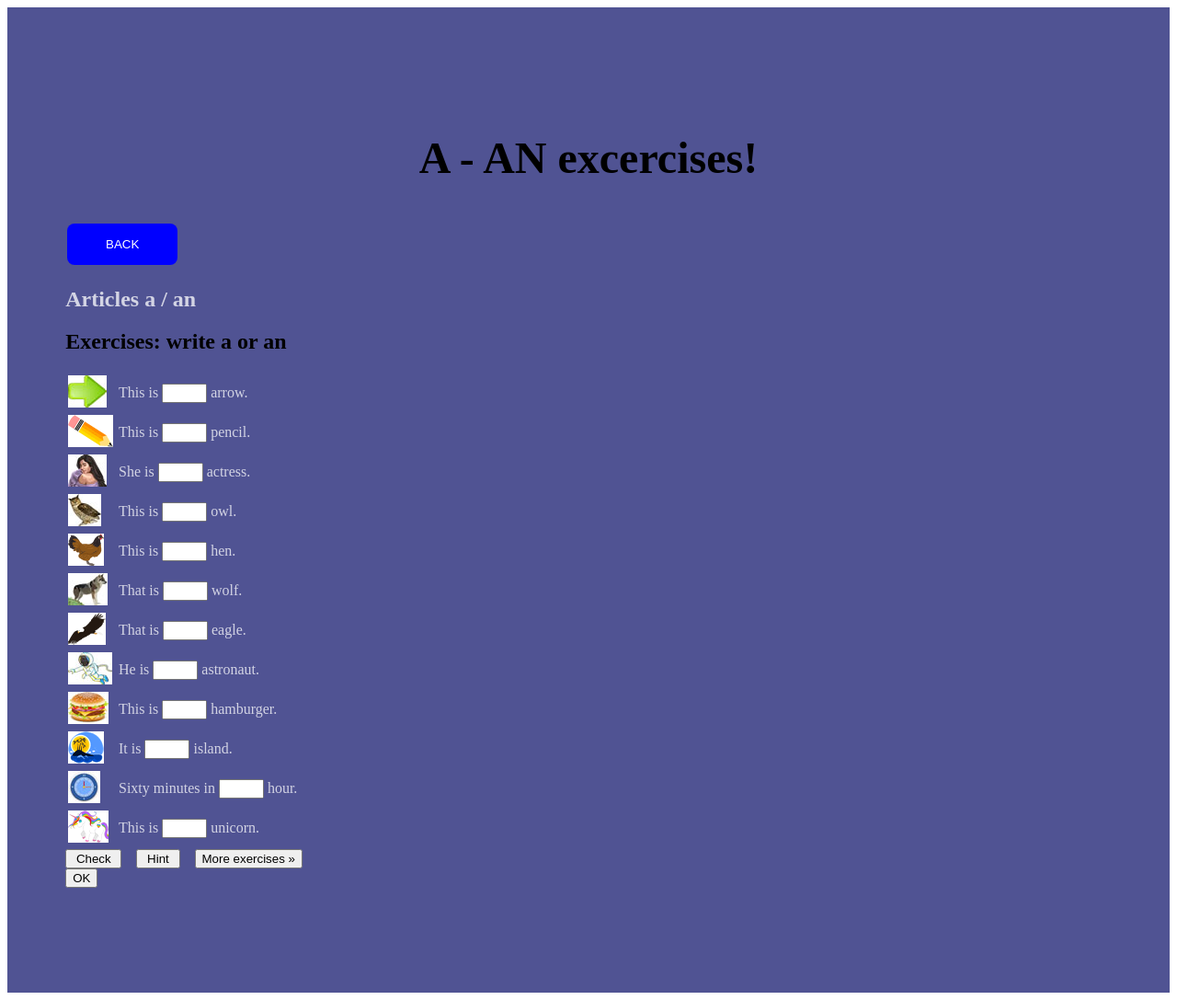
After one commit to pablofontanessi/IngWeb2022_Majluf_Carignano_Fontanessi, a Django app: page /articles-exercises in a window 1280 px wide. The commit adds this page. Shown: the whole page at 92% size. Run offline with Django 4.2, Linux system fonts and the light colour scheme; a user stored in the database is signed in.

Commit message:
version estable ejercicios sin logica
los botones de check o next question no funcionan

```diff
--- a/englishwebsite/englishwebsite/urls.py
+++ b/englishwebsite/englishwebsite/urls.py
@@ -10,6 +10,9 @@ urlpatterns = [
     path('writing', views.writing),
     path('reading', views.reading),
     path('listening', views.listening),
+    path('grammar-exercises', views.grammarExercices),
+    path('alphabet-exercises',views.alphabetExercises),
+    path('articles-exercises',views.articlesExercises),
 
     #user register
     path('register/', views.register),
--- /dev/null
+++ b/englishwebsite/englishwebsite_app/templates/articles.html
@@ -0,0 +1,122 @@
+{% load static %}
+
+<!DOCTYPE html>
+<html>
+
+<head>
+	<link rel="stylesheet" type="text/css" href="{% static 'css/exercises.css' %}" />
+</head>
+
+<body>
+	<section id="grammar-exercises" class="wrapper style3 special">
+		<div class="inner">
+
+			<header class="major">
+				<h2>A - AN excercises!</h2>
+				<input type="button" onclick="history.back()" name="back" value="BACK">
+			</header>
+
+			<div id="principal">
+                <h1>Articles a / an</h1>
+                <h2>Exercises: write a or an</h2>
+                <div id="ContainerDiv">
+                  <div class="ExerciseContainer">
+                    <div id="ClozeDiv">
+                      <form id="Cloze" method="post" autocomplete="off" onsubmit="return false;">
+                        <div class="ClozeBody">
+                          <table width="416">
+                            <tbody>
+                              <tr>
+                                <td width="49"><img src="{% static '/img/arrow.jpg' %}" alt="" width="42" height="35"></td>
+                                <td width="343">This is <span class="GapSpan" id="GapSpan0">
+                                  <input type="text" id="arrow" size="3">
+                                </span> arrow.</td>
+                              </tr>
+                              <tr>
+                                <td><img src="{% static '/img/pencil.gif' %}" alt="" width="49" height="35"></td>
+                                <td>This is <span class="GapSpan" id="GapSpan1">
+                                  <input type="text" autocomplete="off" id="Gap1" onfocus="TrackFocus(1)" onblur="LeaveGap()" class="GapBox" size="3">
+                                </span> pencil.</td>
+                              </tr>
+                              <tr>
+                                <td><img src="{% static '/img/actress.jpg' %}" alt="" width="42" height="35"></td>
+                                <td>She is <span class="GapSpan" id="GapSpan2">
+                                  <input type="text" autocomplete="off" id="Gap2" onfocus="TrackFocus(2)" onblur="LeaveGap()" class="GapBox" size="3">
+                                </span> actress.</td>
+                              </tr>
+                              <tr>
+                                <td><img src="{% static '/img/owl.jpg' %}" alt="" width="36" height="35"></td>
+                                <td>This is <span class="GapSpan" id="GapSpan3">
+                                  <input type="text" autocomplete="off" id="Gap3" onfocus="TrackFocus(3)" onblur="LeaveGap()" class="GapBox" size="3">
+                                </span> owl.</td>
+                              </tr>
+                              <tr>
+                                <td><img src="{% static '/img/hen.gif' %}" alt="" width="39" height="35"></td>
+                                <td>This is <span class="GapSpan" id="GapSpan4">
+                                  <input type="text" autocomplete="off" id="Gap4" onfocus="TrackFocus(4)" onblur="LeaveGap()" class="GapBox" size="3">
+                                </span> hen.</td>
+                              </tr>
+                              <tr>
+                                <td><img src="{% static '/img/wolf.jpg' %}" alt="" width="43" height="35"></td>
+                                <td>That is <span class="GapSpan" id="GapSpan5">
+                                  <input type="text" autocomplete="off" id="Gap5" onfocus="TrackFocus(5)" onblur="LeaveGap()" class="GapBox" size="3">
+                                </span> wolf.</td>
+                              </tr>
+                              <tr>
+                                <td><img src="{% static '/img/eagle.gif' %}" alt="" width="41" height="35"></td>
+                                <td>That is <span class="GapSpan" id="GapSpan6">
+                                  <input type="text" autocomplete="off" id="Gap6" onfocus="TrackFocus(6)" onblur="LeaveGap()" class="GapBox" size="3">
+                                </span> eagle.</td>
+                              </tr>
+                              <tr>
+                                <td><img src="{% static '/img/astronaut.jpg' %}" alt="" width="48" height="35"></td>
+                                <td>He is <span class="GapSpan" id="GapSpan7">
+                                  <input type="text" autocomplete="off" id="Gap7" onfocus="TrackFocus(7)" onblur="LeaveGap()" class="GapBox" size="3">
+                                </span> astronaut.</td>
+                              </tr>
+                              <tr>
+                                <td><img src="{% static '/img/hamburger.jpg' %}" alt="" width="44" height="35"></td>
+                                <td>This is <span class="GapSpan" id="GapSpan8">
+                                  <input type="text" autocomplete="off" id="Gap8" onfocus="TrackFocus(8)" onblur="LeaveGap()" class="GapBox" size="3">
+                                  </span> hamburger.</td>
+                              </tr>
+                              <tr>
+                                <td><img src="{% static '/img/island.gif' %}" alt="" width="39" height="35"></td>
+                                <td>It is <span class="GapSpan" id="GapSpan9">
+                                  <input type="text" autocomplete="off" id="Gap9" onfocus="TrackFocus(9)" onblur="LeaveGap()" class="GapBox" size="3">
+                                </span> island.</td>
+                              </tr>
+                              <tr>
+                                <td><img src="{% static '/img/hour.jpg' %}" alt="" width="35" height="35"></td>
+                                <td>Sixty minutes in <span class="GapSpan" id="GapSpan10">
+                                  <input type="text" autocomplete="off" id="Gap10" onfocus="TrackFocus(10)" onblur="LeaveGap()" class="GapBox" size="3">
+                                </span> hour.</td>
+                              </tr>
+                              <tr>
+                                <td><img src="{% static '/img/unicorn.gif' %}" alt="" width="44" height="35"></td>
+                                <td>This is <span class="GapSpan" id="GapSpan11">
+                                  <input type="text" autocomplete="off" id="Gap11" onfocus="TrackFocus(11)" onblur="LeaveGap()" class="GapBox" size="3">
+                                </span> unicorn.</td>
+                              </tr>
+                            </tbody>
+                          </table>
+                        </div>
+                      </form>
+                    </div>
+                    <button id="CheckButton2" class="FuncButton" onmouseover="FuncBtnOver(this)" onfocus="FuncBtnOver(this)" onmouseout="FuncBtnOut(this)" onblur="FuncBtnOut(this)" onmousedown="FuncBtnDown(this)" onmouseup="FuncBtnOut(this)" onclick="CheckAnswers()">&nbsp;Check&nbsp;</button>
+                    &nbsp;&nbsp;
+                    <button class="FuncButton" onmouseover="FuncBtnOver(this)" onfocus="FuncBtnOver(this)" onmouseout="FuncBtnOut(this)" onblur="FuncBtnOut(this)" onmousedown="FuncBtnDown(this)" onmouseup="FuncBtnOut(this)" onclick="ShowHint()">&nbsp;Hint&nbsp;</button>
+                    &nbsp;&nbsp;
+                    <button class="FuncButton" onfocus="NavBtnOver(this)" onblur="NavBtnOut(this)" onmouseover="NavBtnOver(this)" onmouseout="NavBtnOut(this)" onmousedown="NavBtnDown(this)" onmouseup="NavBtnOut(this)" onclick="location='https://agendaweb.org/grammar/articles-exercises.html'; return false;">More exercises »</button>
+                  </div>
+                </div>
+                <div class="Feedback" id="FeedbackDiv">
+                  <div class="FeedbackText" id="FeedbackContent"></div>
+                  <button id="FeedbackOKButton" class="FuncButton" onfocus="FuncBtnOver(this)" onblur="FuncBtnOut(this)" onmouseover="FuncBtnOver(this)" onmouseout="FuncBtnOut(this)" onmousedown="FuncBtnDown(this)" onmouseup="FuncBtnOut(this)" onclick="HideFeedback(); return false;">OK</button>
+                </div>
+                <p>&nbsp;</p>
+              </div>
+	</section>
+</body>
+
+</html>
--- a/englishwebsite/englishwebsite_app/views.py
+++ b/englishwebsite/englishwebsite_app/views.py
@@ -41,3 +41,15 @@ def reading(request):
 @login_required
 def listening(request):
 	return render(request,'listening.html')
+
+@login_required
+def grammarExercices(request):
+	return render(request,'grammar-exercises.html')
+
+@login_required
+def alphabetExercises(request):
+	return render(request,'alphabet-exercises.html')
+
+@login_required
+def articlesExercises(request):
+	return render(request,'articles.html')
```
Also changed, not shown: englishwebsite/englishwebsite_app/templates/alphabet-exercises.html (added, +54 -0 lines), englishwebsite/englishwebsite_app/templates/grammar-exercises.html (added, +27 -0 lines), englishwebsite/englishwebsite_app/templates/writing.html (+10 -27 lines), englishwebsite/englishwebsite_app/static/img/actress.jpg (added), englishwebsite/englishwebsite_app/static/img/arrow.jpg (added), englishwebsite/englishwebsite_app/static/img/astronaut.jpg (added), englishwebsite/englishwebsite_app/static/img/eagle.gif (added), englishwebsite/englishwebsite_app/static/img/hamburger.jpg (added), englishwebsite/englishwebsite_app/static/img/hen.gif (added), englishwebsite/englishwebsite_app/static/img/hour.jpg (added), englishwebsite/englishwebsite_app/static/img/island.gif (added), englishwebsite/englishwebsite_app/static/img/owl.jpg (added), englishwebsite/englishwebsite_app/static/img/pencil.gif (added), englishwebsite/englishwebsite_app/static/img/unicorn.gif (added), 1 more files.
